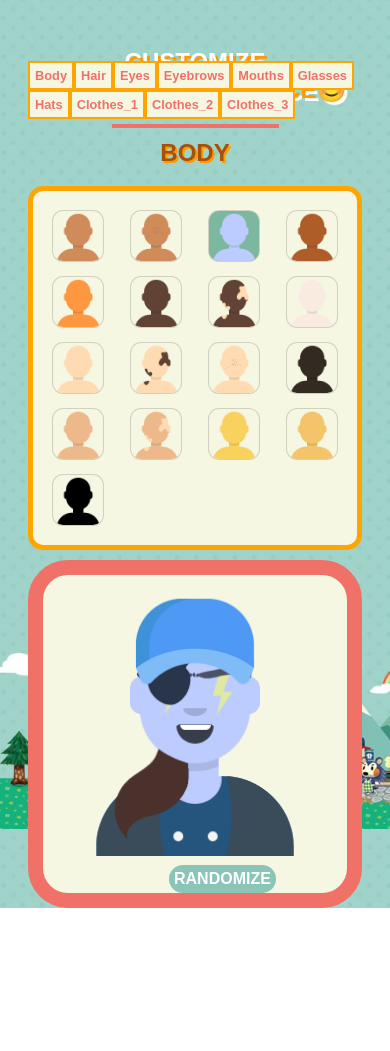
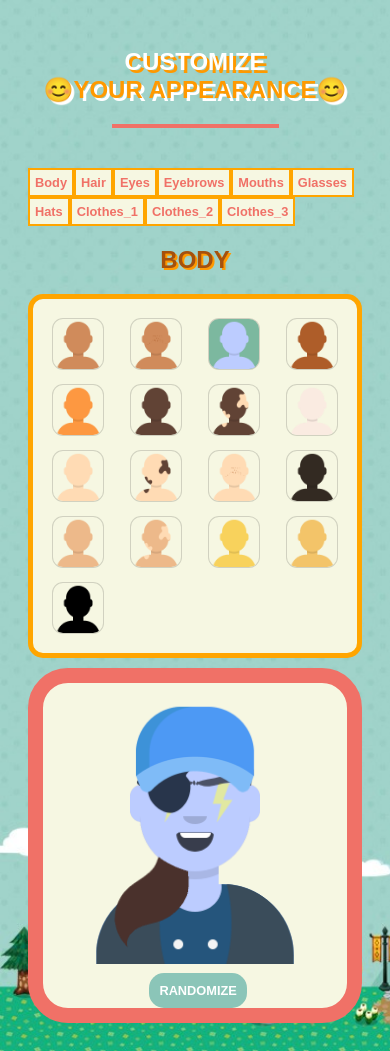
Before and after one commit to alannguyen127/character-customization, a React (Create React App) app: page / in a window 390 px wide. Before the commit the page ends 908 px from the top, so only its background shows below. Built offline with nearby package versions, Linux system fonts and the light colour scheme.

Commit message:
final CSS edit

```diff
--- a/src/App.css
+++ b/src/App.css
@@ -18,7 +18,6 @@ body {
 .main-content {
   display: flex;
   margin-top: 20px;
-  height: 75vh;
 }
 
 .title {
@@ -171,9 +170,9 @@ h2 {
     margin: 5px auto;
   }
   .button {
-    font-size: 1rem;
-    padding: 5px;
-    margin: 0 50px;
+    font-size: 0.8rem;
+    padding: 10px;
+    margin-left: 10%;
   }
   .list {
     justify-content: space-between;
```
